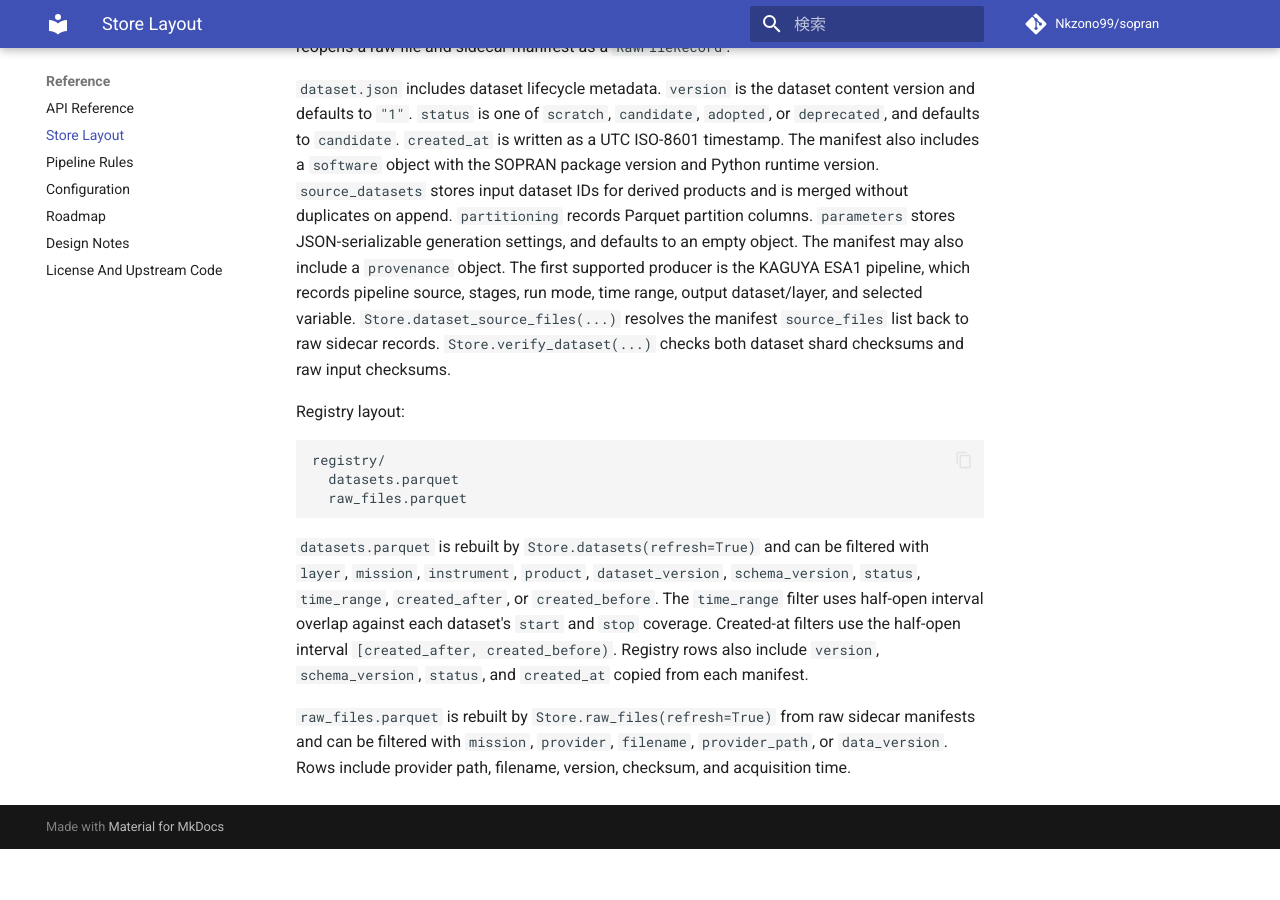
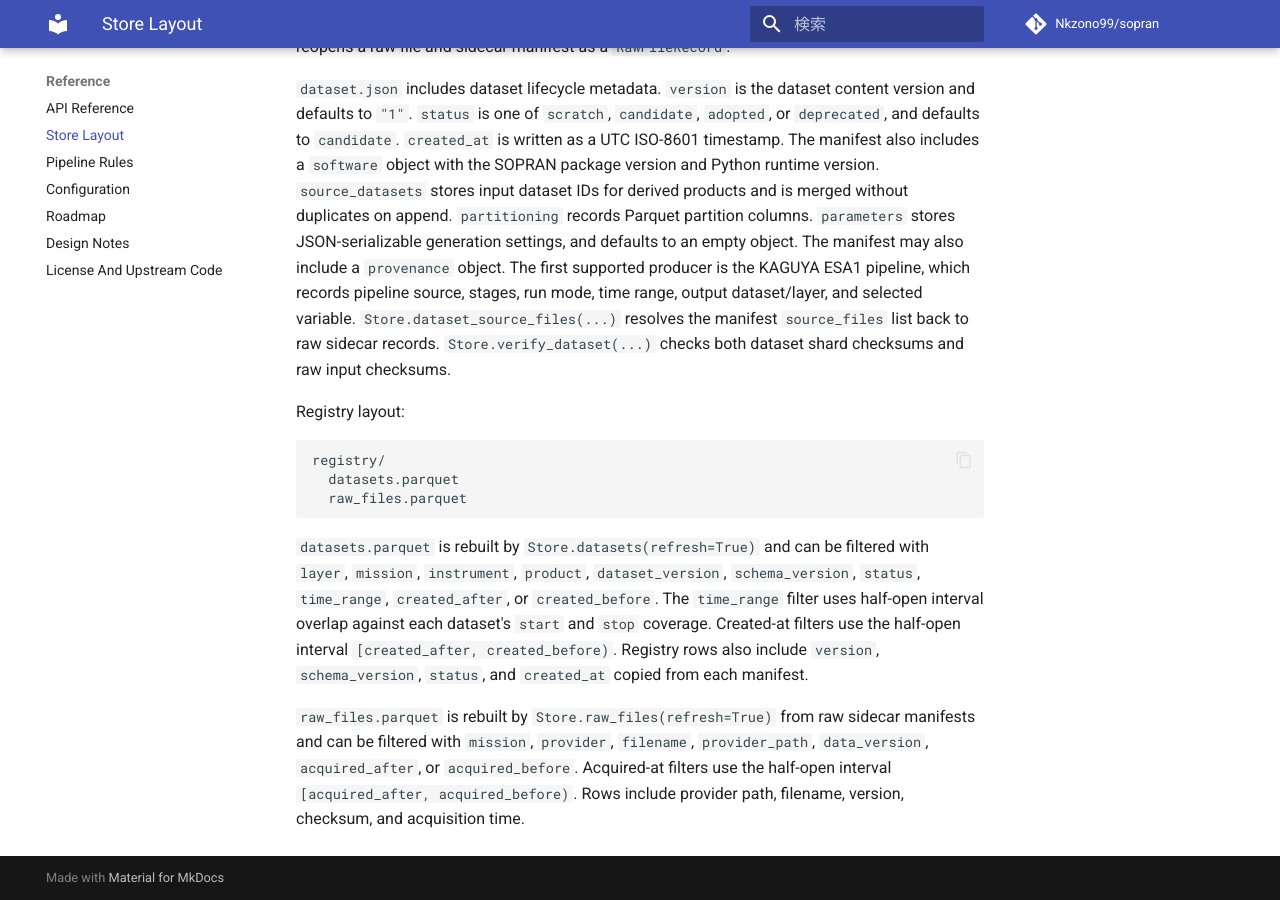
Before and after one commit to Nkzono99/sopran, an MkDocs documentation site: the page built from docs/reference/store-layout.md, in a window 1280 px wide and 900 px high, scrolled down 1064 px. Built offline with MkDocs 1.6.1 and Material for MkDocs 9.7.7, drawn with Linux system fonts in a browser that asks for light colours; comment, search, counter and statistics services are not loaded; before the commit the page ends 1913 px from its top, so only the background shows below that.

Commit message:
Add raw file acquired time filters

```diff
--- a/docs/reference/store-layout.md
+++ b/docs/reference/store-layout.md
@@ -80,5 +80,7 @@ manifest.
 
 `raw_files.parquet` is rebuilt by `Store.raw_files(refresh=True)` from raw
 sidecar manifests and can be filtered with `mission`, `provider`, `filename`,
-`provider_path`, or `data_version`. Rows include provider path, filename,
-version, checksum, and acquisition time.
+`provider_path`, `data_version`, `acquired_after`, or `acquired_before`.
+Acquired-at filters use the half-open interval `[acquired_after,
+acquired_before)`. Rows include provider path, filename, version, checksum, and
+acquisition time.
```
Also changed, not shown: SPEC.md (+3 -1 lines), docs/concepts/store.md (+3 -1 lines), 2 other files.
